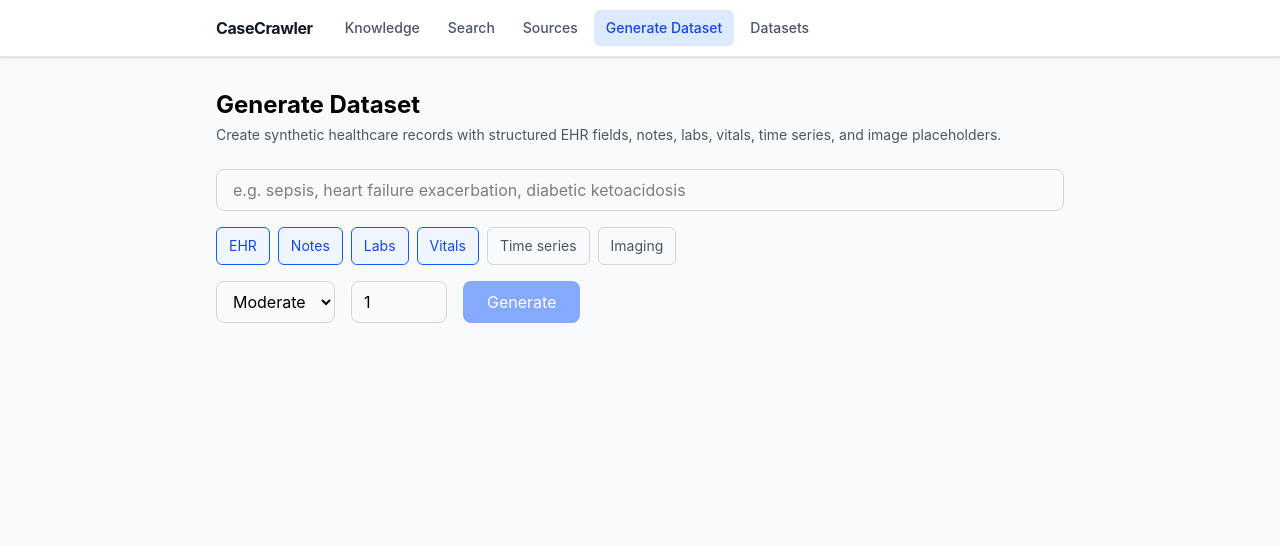
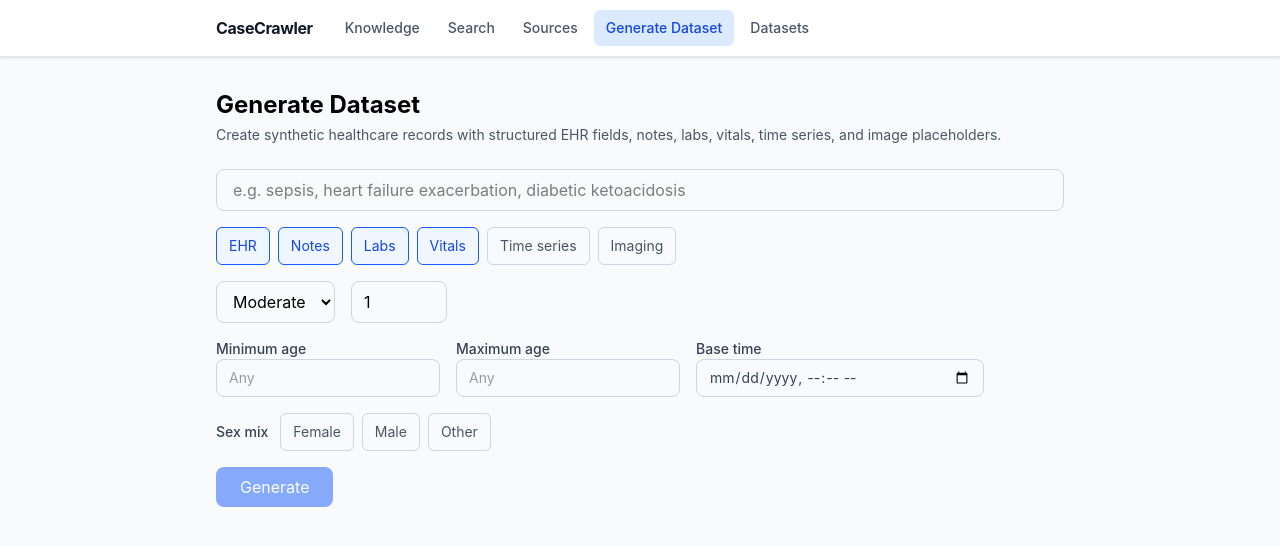
Before and after one commit to txmed82/case-crawler, a React (Vite) app in the folder ui/: page /generate in a window 1280 px wide. Shown: the top 546 px of the page. Built offline with nearby package versions, Linux system fonts and the light colour scheme.

Commit message:
Expose cohort controls in dataset generator UI (#33)

```diff
--- a/ui/src/pages/GeneratePage.tsx
+++ b/ui/src/pages/GeneratePage.tsx
@@ -11,10 +11,17 @@ const modalityOptions: { value: SyntheticModality; label: string }[] = [
   { value: "imaging", label: "Imaging" },
 ];
 
+const sexOptions = ["female", "male", "other"] as const;
+type SexOption = (typeof sexOptions)[number];
+
 export default function GeneratePage() {
   const [topic, setTopic] = useState("");
   const [complexity, setComplexity] = useState<"simple" | "moderate" | "complex" | "rare">("moderate");
   const [count, setCount] = useState(1);
+  const [ageMin, setAgeMin] = useState("");
+  const [ageMax, setAgeMax] = useState("");
+  const [sexes, setSexes] = useState<SexOption[]>([]);
+  const [baseTime, setBaseTime] = useState("");
   const [modalities, setModalities] = useState<SyntheticModality[]>([
     "structured_ehr",
     "clinical_text",
@@ -31,6 +38,29 @@ export default function GeneratePage() {
       setError("Record count must be a positive integer.");
       return;
     }
+    const parsedAgeMin = ageMin === "" ? undefined : Number(ageMin);
+    const parsedAgeMax = ageMax === "" ? undefined : Number(ageMax);
+    if (
+      (parsedAgeMin !== undefined && (!Number.isInteger(parsedAgeMin) || parsedAgeMin < 0)) ||
+      (parsedAgeMax !== undefined && (!Number.isInteger(parsedAgeMax) || parsedAgeMax < 0))
+    ) {
+      setError("Age limits must be non-negative whole numbers.");
+      return;
+    }
+    if (
+      parsedAgeMin !== undefined &&
+      parsedAgeMax !== undefined &&
+      parsedAgeMin > parsedAgeMax
+    ) {
+      setError("Minimum age cannot be greater than maximum age.");
+      return;
+    }
+    const cohortConstraints: Record<string, unknown> = {};
+    if (parsedAgeMin !== undefined) cohortConstraints.age_min = parsedAgeMin;
+    if (parsedAgeMax !== undefined) cohortConstraints.age_max = parsedAgeMax;
+    if (sexes.length > 0) cohortConstraints.sexes = sexes;
+    if (baseTime) cohortConstraints.base_time = baseTime;
+
     setResult(null);
     setError(null);
     setIsGenerating(true);
@@ -40,6 +70,9 @@ export default function GeneratePage() {
         complexity,
         count,
         modalities,
+        ...(Object.keys(cohortConstraints).length > 0
+          ? { cohort_constraints: cohortConstraints }
+          : {}),
       });
       setResult(resp);
     } catch (err) {
@@ -54,6 +87,12 @@ export default function GeneratePage() {
       current.includes(modality)
         ? current.filter((item) => item !== modality)
         : [...current, modality]
+    );
+  };
+
+  const toggleSex = (sex: SexOption) => {
+    setSexes((current) =>
+      current.includes(sex) ? current.filter((item) => item !== sex) : [...current, sex]
     );
   };
 
@@ -121,6 +160,73 @@ export default function GeneratePage() {
             max={100}
             className="w-24 rounded-lg border border-gray-300 px-3 py-2"
           />
+        </div>
+
+        <div className="grid gap-4 md:grid-cols-[repeat(2,minmax(0,14rem))_minmax(0,18rem)]">
+          <label className="space-y-1 text-sm font-medium text-gray-700">
+            <span>Minimum age</span>
+            <input
+              id="dataset-age-min"
+              aria-label="Minimum age"
+              type="number"
+              value={ageMin}
+              onChange={(e) => setAgeMin(e.target.value)}
+              min={0}
+              max={120}
+              placeholder="Any"
+              className="w-full rounded-lg border border-gray-300 px-3 py-2 font-normal"
+            />
+          </label>
+          <label className="space-y-1 text-sm font-medium text-gray-700">
+            <span>Maximum age</span>
+            <input
+              id="dataset-age-max"
+              aria-label="Maximum age"
+              type="number"
+              value={ageMax}
+              onChange={(e) => setAgeMax(e.target.value)}
+              min={0}
+              max={120}
+              placeholder="Any"
+              className="w-full rounded-lg border border-gray-300 px-3 py-2 font-normal"
+            />
+          </label>
+          <label className="space-y-1 text-sm font-medium text-gray-700">
+            <span>Base time</span>
+            <input
+              id="dataset-base-time"
+              aria-label="Base time"
+              type="datetime-local"
+              value={baseTime}
+              onChange={(e) => setBaseTime(e.target.value)}
+              className="w-full rounded-lg border border-gray-300 px-3 py-2 font-normal"
+            />
+          </label>
+        </div>
+
+        <div className="flex flex-wrap items-center gap-2">
+          <span className="mr-1 text-sm font-medium text-gray-700">Sex mix</span>
+          {sexOptions.map((sex) => {
+            const selected = sexes.includes(sex);
+            return (
+              <button
+                key={sex}
+                type="button"
+                onClick={() => toggleSex(sex)}
+                aria-pressed={selected}
+                className={`rounded-md border px-3 py-2 text-sm capitalize ${
+                  selected
+                    ? "border-blue-600 bg-blue-50 text-blue-700"
+                    : "border-gray-300 text-gray-600 hover:bg-gray-50"
+                }`}
+              >
+                {sex}
+              </button>
+            );
+          })}
+        </div>
+
+        <div>
           <button
             onClick={handleGenerate}
             disabled={
```
